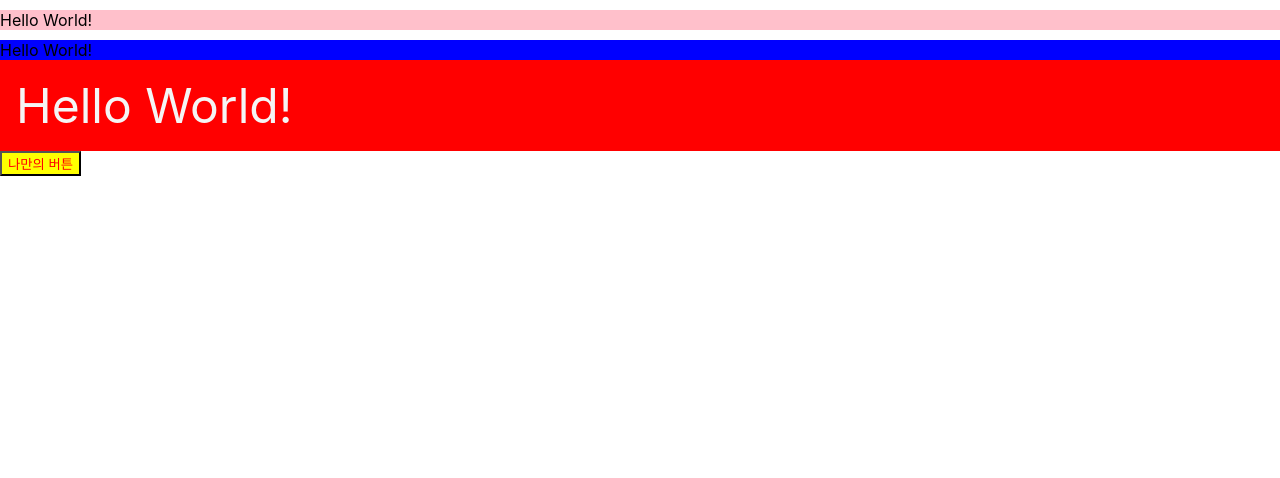
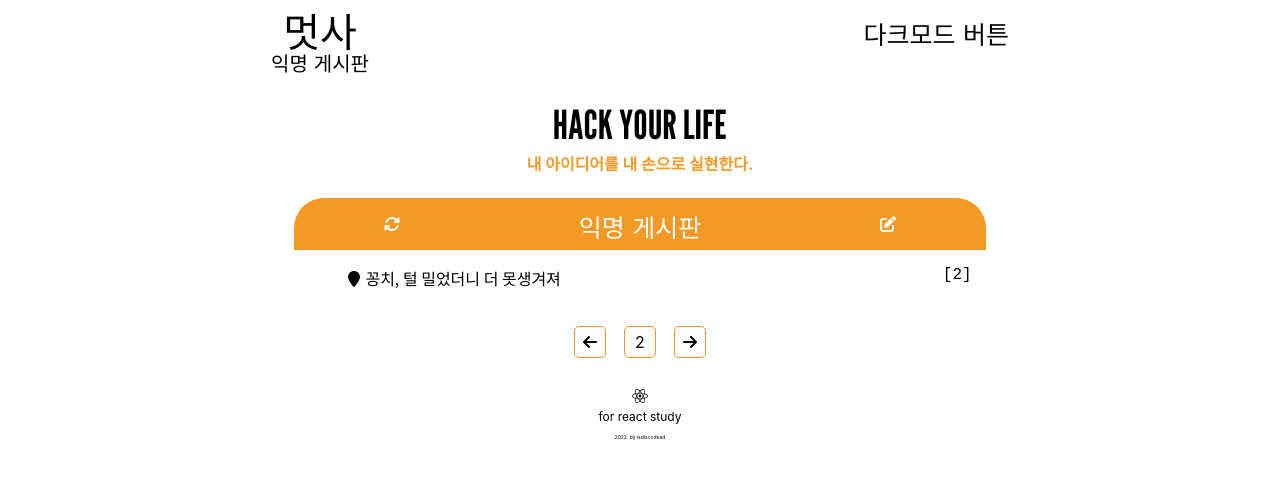
Before and after one commit to isdiscodead/like_lion_2022, a React (Create React App) app in the folder FEReact/react-study/: page / in a window 1280 px wide. Shown: the top 478 px of the page. Built offline with nearby package versions, Linux system fonts and the light colour scheme.

Commit message:
add components at App

```diff
--- a/FEReact/react-study/src/App.js
+++ /dev/null
@@ -1,11 +0,0 @@
-import logo from './logo.svg';
-import './App.css';
-import Hello from './Hello';
-
-function App() {
-  return (
-    <Hello/>
-  );
-}
-
-export default App;
--- a/FEReact/react-study/src/App.jsx
+++ b/FEReact/react-study/src/App.jsx
@@ -26,6 +26,7 @@ import {
     TitleSmall,
 } from './styledComponent';
 
+
 // 아이콘 import
 // yarn add @fortawesome/free-solid-svg-icons @fortawesome/react-fontawesome @fortawesome/fontawesome-svg-core @fortawesome/free-brands-svg-icons
 import {
@@ -40,12 +41,59 @@ import {
 import { FontAwesomeIcon } from '@fortawesome/react-fontawesome';
 import { faReact } from '@fortawesome/free-brands-svg-icons';
 
+
 function App() {
     return <>
         <MediaDiv>
+            <Header>
+                <TitleLogoDiv>
+                    <TitleBig>멋사</TitleBig>
+                    <TitleSmall>익명 게시판</TitleSmall>
+                </TitleLogoDiv>
+                <SubHeaderDiv>다크모드 버튼</SubHeaderDiv>
+            </Header>
 
+            <Main>
+                <SlogunSection>
+                    <SlogunBig>HACK YOUR LIFE</SlogunBig>
+                    <SlogunSmall>내 아이디어를 내 손으로 실현한다.</SlogunSmall>
+                </SlogunSection>
+                <PostSection>
+                    <PostTitleDiv>
+                        <FontAwesomeIcon icon={faArrowsRotate}/>
+                        <PostTitle>익명 게시판</PostTitle>
+                        <FontAwesomeIcon icon={faPenToSquare}/>
+                    </PostTitleDiv>
+                    <PostListDiv>
+                        <ul>
+                            <EachPostLi>
+                                <div>
+                                    <FontAwesomeIcon icon={faLocationPin}/>
+                                    <PostLink>꽁치, 털 밀었더니 더 못생겨져</PostLink>
+                                </div>
+                                <PostRepl>[2]</PostRepl>
+                            </EachPostLi>
+                        </ul>
+                    </PostListDiv>
+                </PostSection>
+
+                <PagingSection>
+                    <PagenumberDiv>
+                        <FontAwesomeIcon icon={faArrowLeft}/>
+                    </PagenumberDiv>
+                    <PagenumberDiv>2</PagenumberDiv>
+                    <PagenumberDiv>
+                        <FontAwesomeIcon icon={faArrowRight}/>
+                    </PagenumberDiv>
+                </PagingSection>
+            </Main>
+
+            <Footer>
+                <FontAwesomeIcon icon={faReact}/>
+                <FooterBig>for react study</FooterBig>
+                <FooterSmall>2022. by isdiscodead</FooterSmall>
+            </Footer>
         </MediaDiv>
-
     </>;
 }
 
--- /dev/null
+++ b/package.json
@@ -0,0 +1,5 @@
+{
+  "dependencies": {
+    "styled-components": "^5.3.5"
+  }
+}
```
Also changed, not shown: 1 other file (tests, documents, lock files or other folders).
